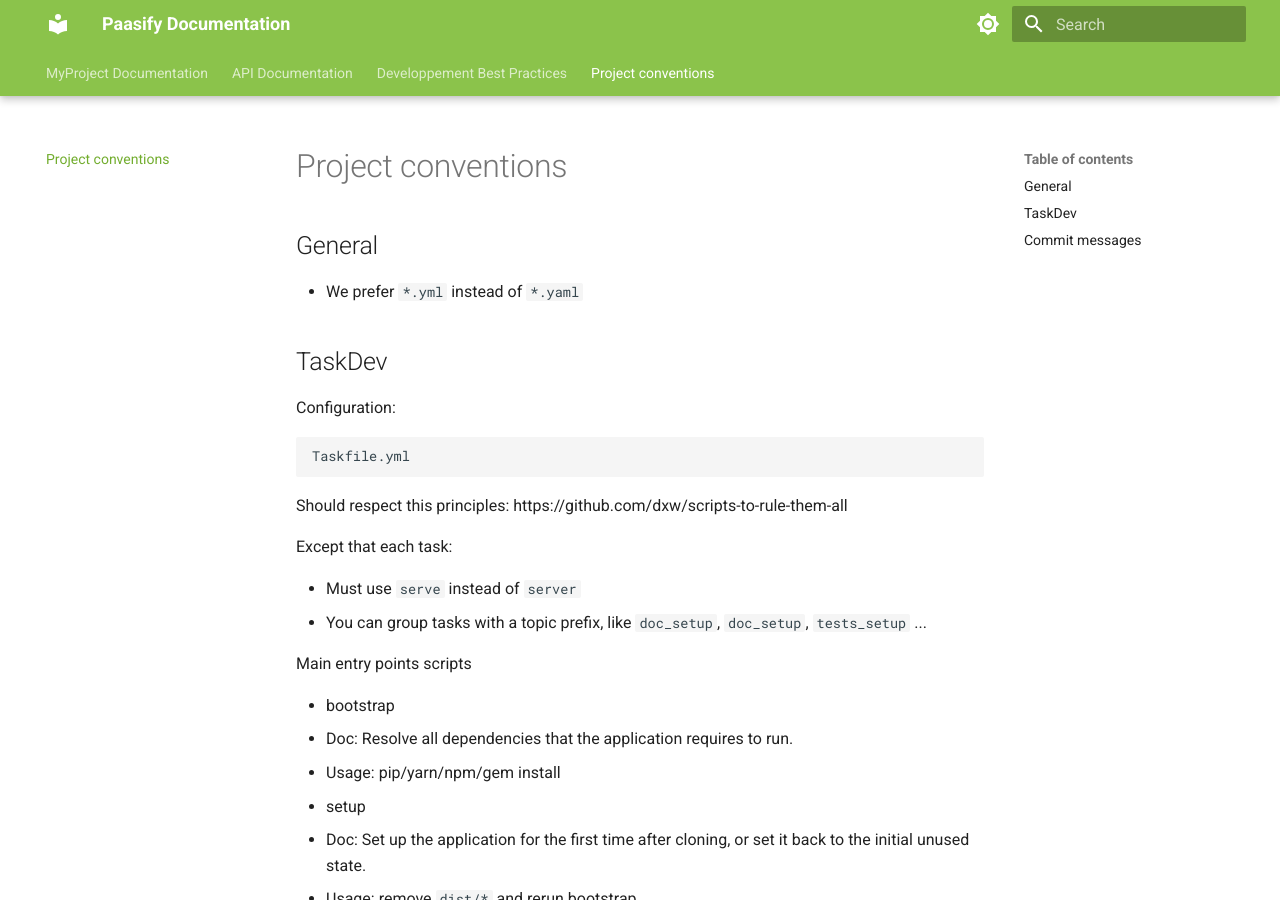
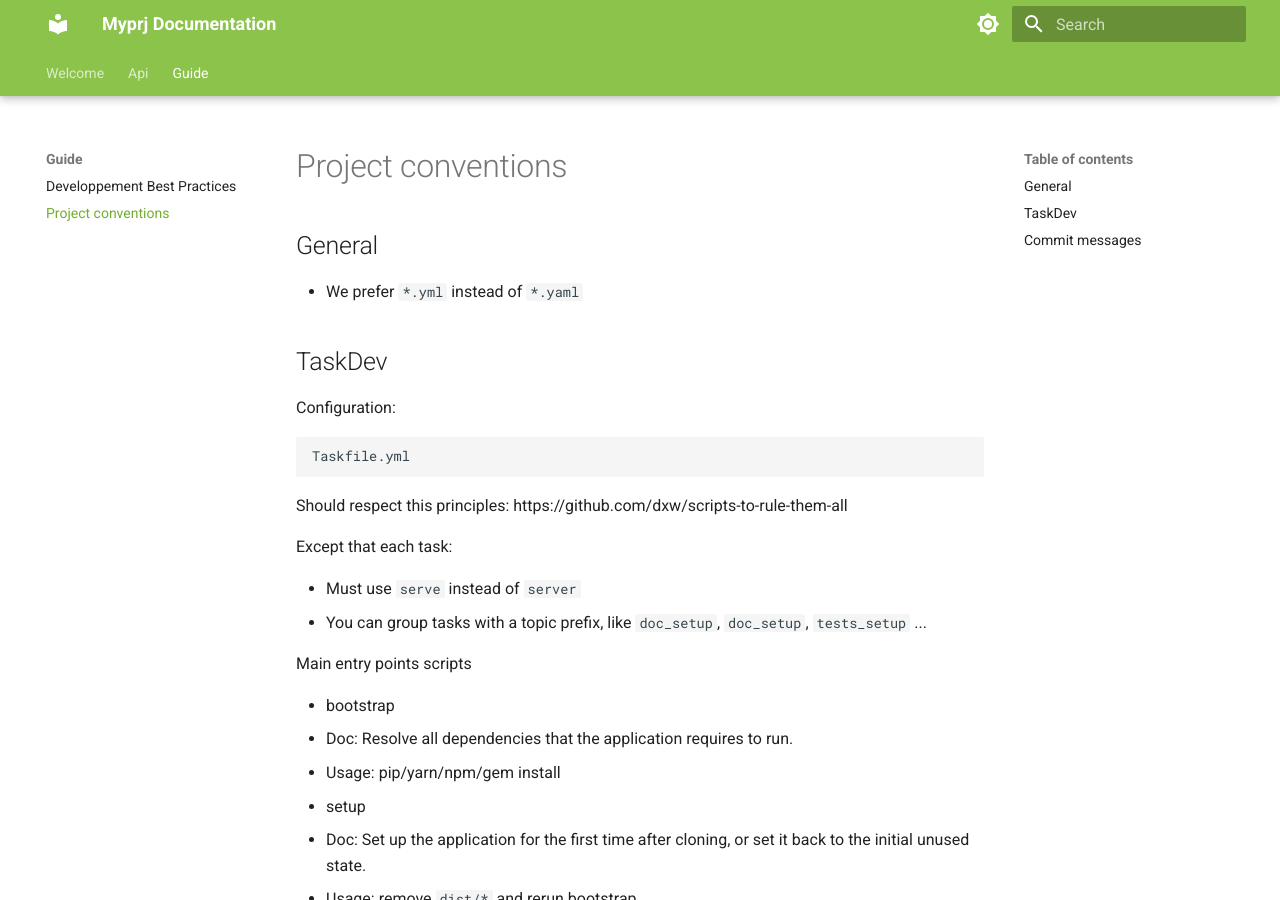
Before and after one commit to mrjk/python-project-poetry-template, an MkDocs documentation site: the page built from docs/src/guide/conventions.md, in a window 1280 px wide and 900 px high. Built offline with MkDocs 1.6.1 and Material for MkDocs 9.7.7, drawn with Linux system fonts in a browser that asks for light colours.

Commit message:
docs: update docs

```diff
--- a/docs/docker/docker-compose.yaml
+++ b/docs/docker/docker-compose.yaml
@@ -4,7 +4,7 @@
 
   mkdocs:
     #image: ghcr.io/peaceiris/mkdocs-material:latest
-    image: paasify-doc:latest
+    image: myprj-doc:latest
     ports:
       - "8042:8042"
 
@@ -21,7 +21,7 @@
       - $PWD:/docs/
 
   jupyter:
-    image: paasify-doc:latest
+    image: myprj-doc:latest
     ports:
       - "8043:8043"
     command:
--- a/docs/mkdocs.yml
+++ b/docs/mkdocs.yml
@@ -1,6 +1,6 @@
 docs_dir: src/
 site_dir: build/site/
-site_name: "Paasify Documentation"
+site_name: "Myprj Documentation"
 
 watch:
   - src
@@ -9,7 +9,6 @@
 #extra_css:
 #  - css/mkdocstrings.css
 
-# site_url: https://paasify.org/
 #nav:
 #    - Documentation:
 #      - Introduction: index.md
--- a/docs/src/index.md
+++ b/docs/src/index.md
@@ -1,3 +1,5 @@
-# MyProject Documentation
+# Welcome
 
 Hello World !
+
+This is a python
```
Also changed, not shown: docs/Taskfile.yml (+11 -11 lines), docs/src/api/api_doc.md (renamed from docs/src/api_doc.md), docs/src/guide/best_practices.md (renamed from docs/src/best_practices.md), docs/src/guide/conventions.md (renamed from docs/src/conventions.md).
